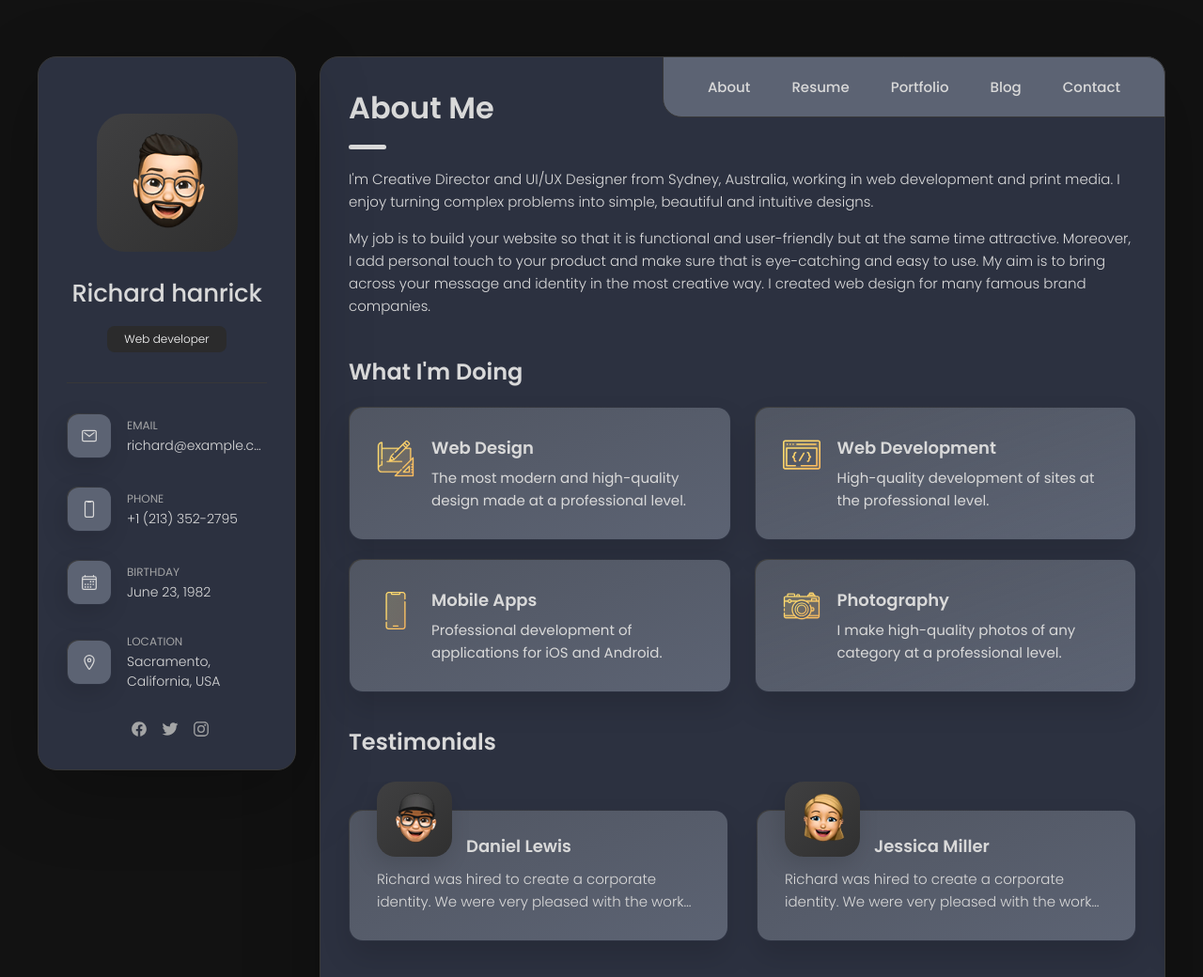
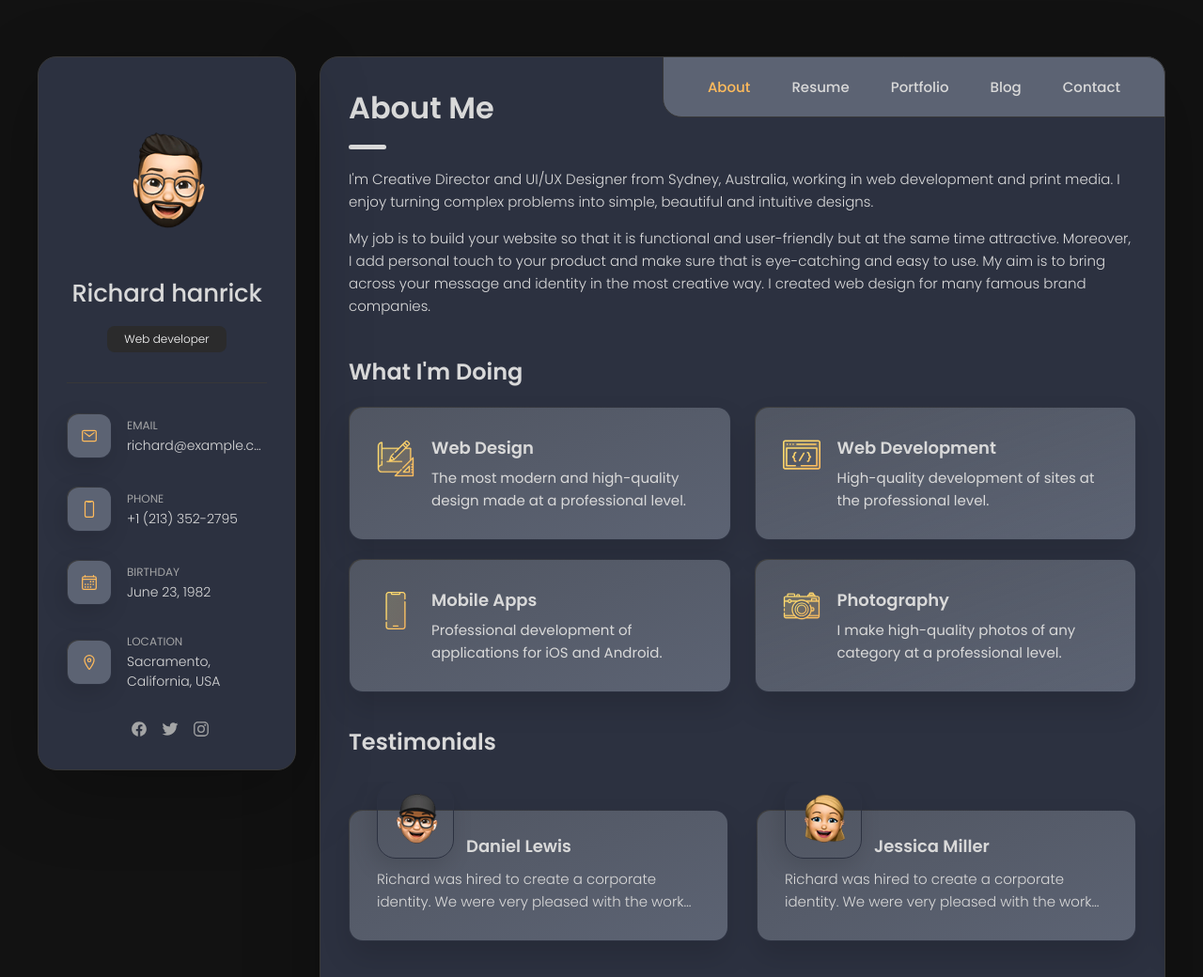
Before and after one commit to karthik-nair-20/Developer-Portfolio, a website built with Vite: page index.html in a window 1280 px wide. Shown: the top 1040 px of the page at 94% size. Built offline with nearby package versions, Linux system fonts and the light colour scheme.

Commit message:
styling changes fixed

```diff
--- a/index.html
+++ b/index.html
@@ -318,8 +318,8 @@
             <li class="testimonials-item">
               <div class="content-card" data-testimonials-item>
 
-                <figure class="testimonials-avatar-box">
-                  <img src="/images/avatar-1.png" alt="Daniel lewis" width="60" data-testimonials-avatar>
+                <figure class="testimonials-avatar-box pf">
+                  <img class="testimonials-img" src="/images/avatar-1.png" alt="Daniel lewis" width="60" data-testimonials-avatar>
                 </figure>
 
                 <h4 class="h4 testimonials-item-title" data-testimonials-title>Daniel lewis</h4>
--- a/styles.css
+++ b/styles.css
@@ -24,9 +24,7 @@
   /* gradient */
 
   --bg-gradient-onyx: linear-gradient(
-    to bottom right,
-    hsl(240, 1%, 25%) 3%,
-    hsl(0, 0%, 19%) 97%
+    to bottom right, #5C6373
   );
   --bg-gradient-jet: linear-gradient(
     to bottom right,
@@ -64,7 +62,7 @@
   --smoky-black: hsl(0, 0%, 7%);
   --white-1: hsl(0, 0%, 100%);
   --white-2: #D9D9D9;
-  --orange-yellow-crayola: #D9D9D9;
+  --orange-yellow-crayola: hsl(35, 100%, 68%);
   --vegas-gold: hsl(45, 54%, 58%);
   --light-gray: #D9D9D9;
   --light-gray-70: #A4A5A6;
@@ -592,7 +590,13 @@ main {
   background: var(--bg-gradient-onyx);
   border-radius: 14px;
   box-shadow: var(--shadow-1);
-}
+  border: 1px solid var(--eerie-black-2);
+}
+
+.testimonials-avatar-box > .pf {
+  border: 1px solid #D9D9D9;
+}
+
 
 .testimonials-item-title { margin-bottom: 7px; }
 
```
